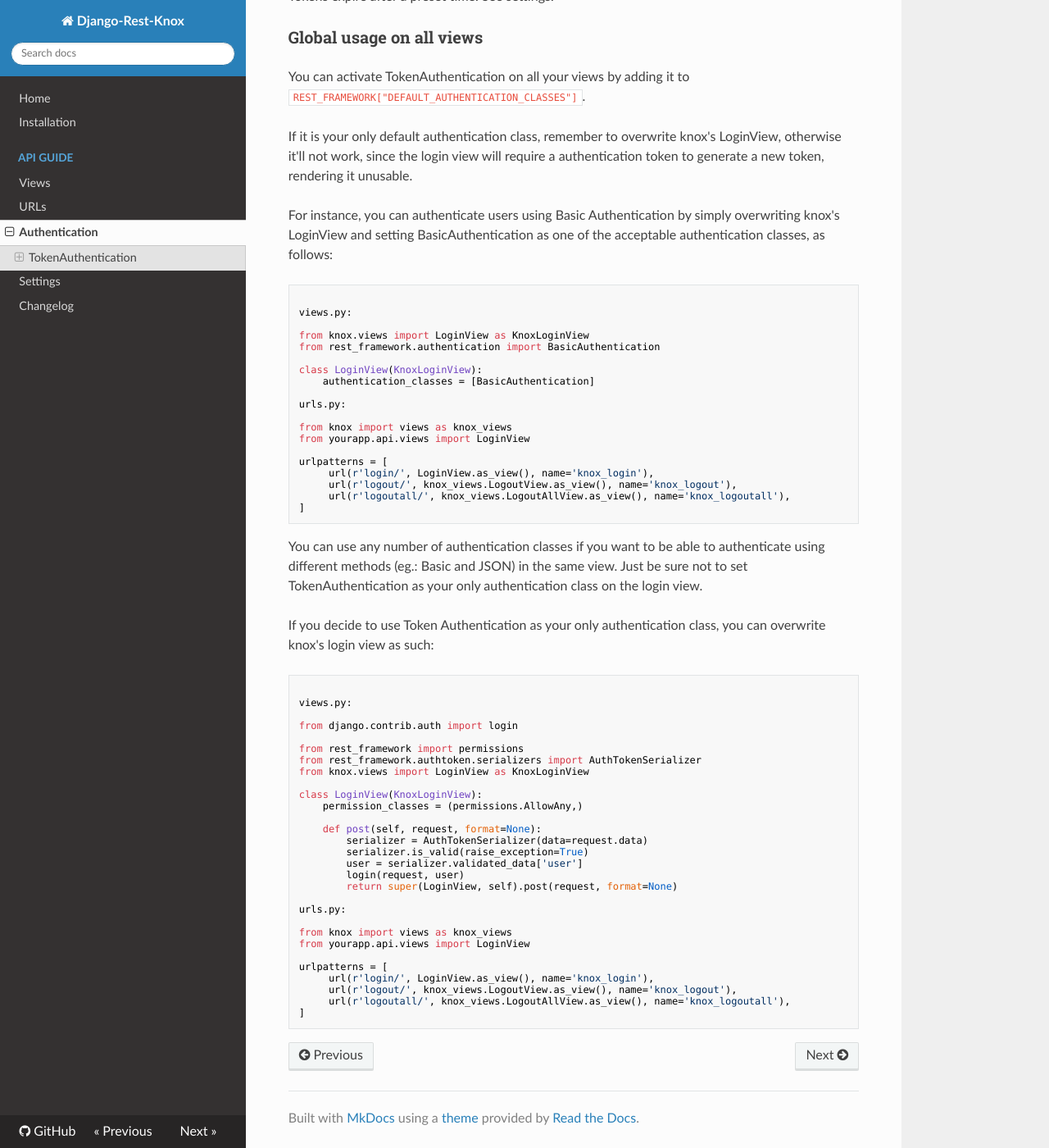
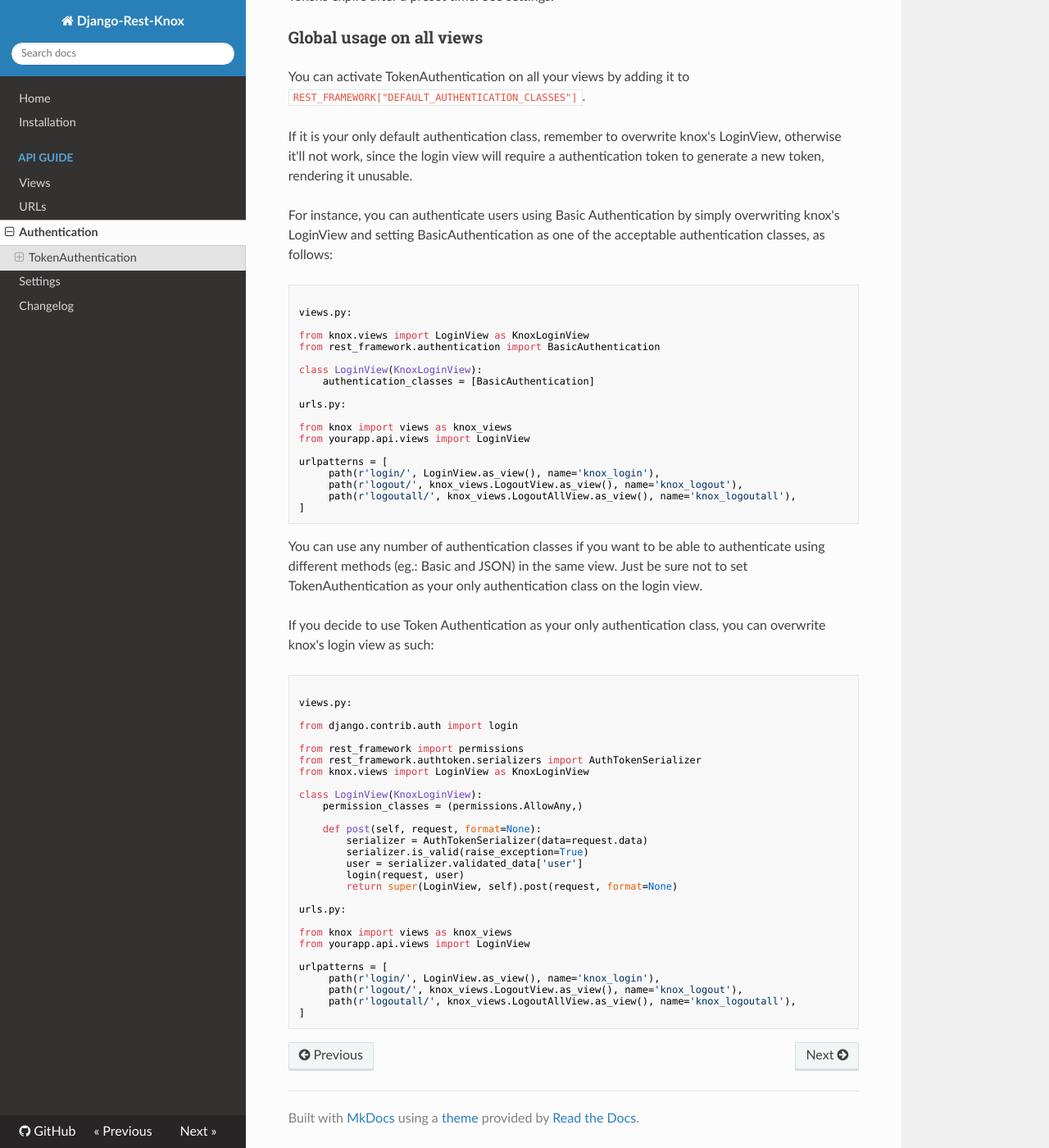
Before and after one commit to jazzband/django-rest-knox, an MkDocs documentation site: the page built from docs/auth.md, in a window 1280 px wide and 1400 px high, scrolled down 856 px. Shown: the whole window at 82% size. Built offline with MkDocs 1.6.1, drawn with Linux system fonts in a browser that asks for light colours; nearby versions of some CDN libraries.

Commit message:
fix deprecation of djangos url() #237
RemovedInDjango40Warning: django.conf.urls.url() is deprecated in favor of django.urls.re_path().

````diff
--- a/docs/auth.md
+++ b/docs/auth.md
@@ -65,9 +65,9 @@
 from yourapp.api.views import LoginView
 
 urlpatterns = [
-     url(r'login/', LoginView.as_view(), name='knox_login'),
-     url(r'logout/', knox_views.LogoutView.as_view(), name='knox_logout'),
-     url(r'logoutall/', knox_views.LogoutAllView.as_view(), name='knox_logoutall'),
+     path(r'login/', LoginView.as_view(), name='knox_login'),
+     path(r'logout/', knox_views.LogoutView.as_view(), name='knox_logout'),
+     path(r'logoutall/', knox_views.LogoutAllView.as_view(), name='knox_logoutall'),
 ]
 ```
 
@@ -101,8 +101,8 @@
 from yourapp.api.views import LoginView
 
 urlpatterns = [
-     url(r'login/', LoginView.as_view(), name='knox_login'),
-     url(r'logout/', knox_views.LogoutView.as_view(), name='knox_logout'),
-     url(r'logoutall/', knox_views.LogoutAllView.as_view(), name='knox_logoutall'),
+     path(r'login/', LoginView.as_view(), name='knox_login'),
+     path(r'logout/', knox_views.LogoutView.as_view(), name='knox_logout'),
+     path(r'logoutall/', knox_views.LogoutAllView.as_view(), name='knox_logoutall'),
 ]
 ```
````
Also changed, not shown: docs/urls.md (+1 -1 lines), 1 other file.
